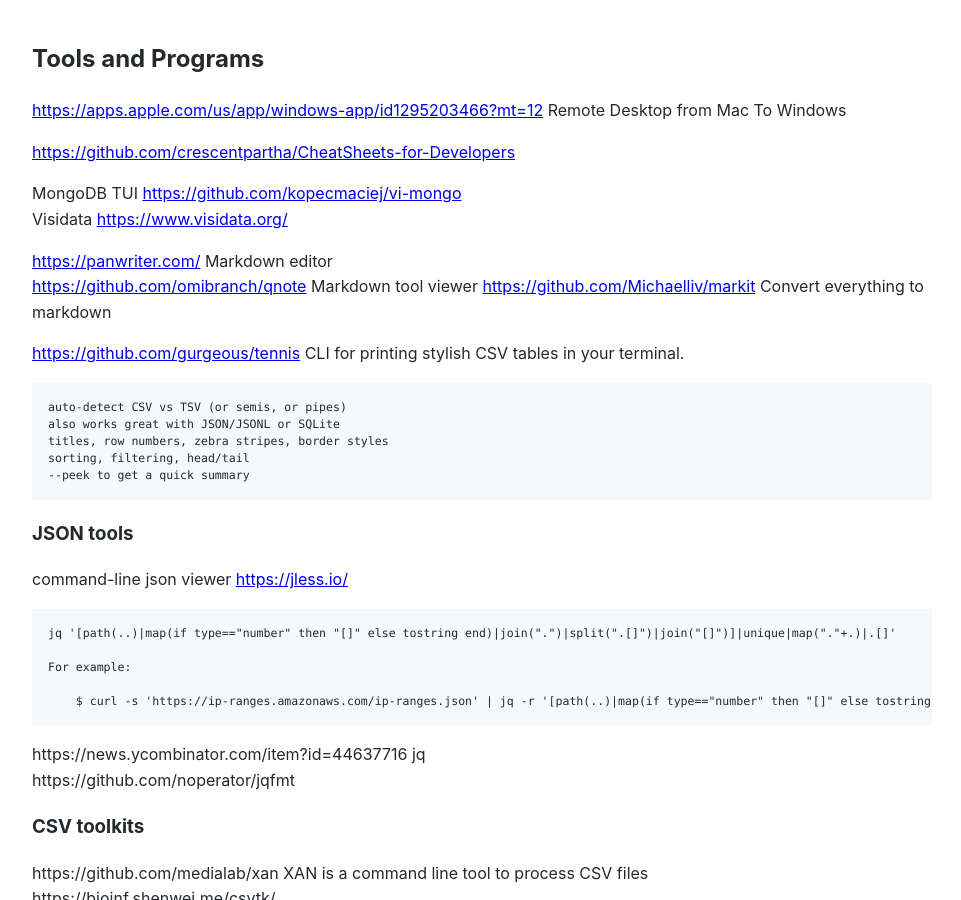
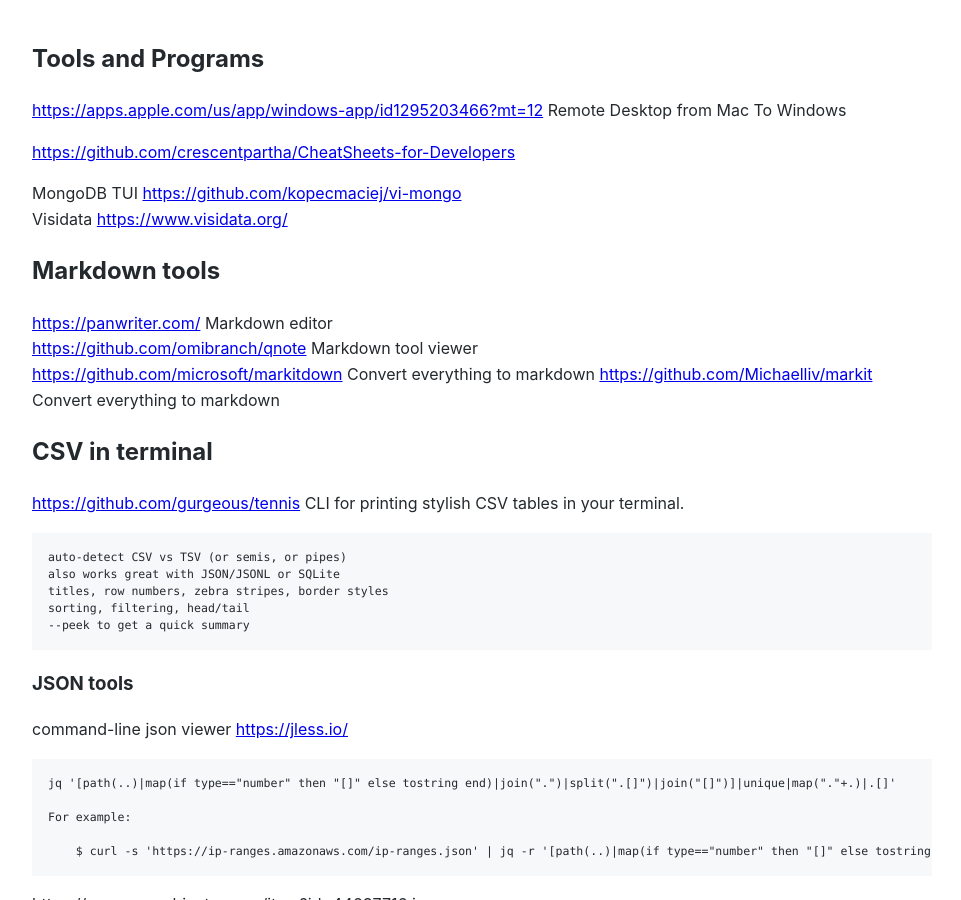
Before and after one commit to Michael-Lubinsky/michael-lubinsky.github.com, a Jekyll site: the page built from linux/programs.md, in a window 1280 px wide and 900 px high. Shown: the whole window, without its empty margins (158-1119 px from the left). Built offline with Jekyll 4.4.1, drawn with Linux system fonts in a browser that asks for light colours; our own code applies the rules of GitHub Pages for plain Markdown files.

Commit message:
Update programs.md

````diff
--- a/linux/programs.md
+++ b/linux/programs.md
@@ -7,9 +7,14 @@
 MongoDB TUI <https://github.com/kopecmaciej/vi-mongo>
 Visidata <https://www.visidata.org/>
 
+## Markdown tools
+
 <https://panwriter.com/> Markdown editor
 <https://github.com/omibranch/qnote> Markdown tool viewer
+<https://github.com/microsoft/markitdown> Convert everything to markdown
 <https://github.com/Michaelliv/markit> Convert everything to markdown
+
+## CSV in terminal
 
 <https://github.com/gurgeous/tennis>  CLI for printing stylish CSV tables in your terminal.
 ```
````
